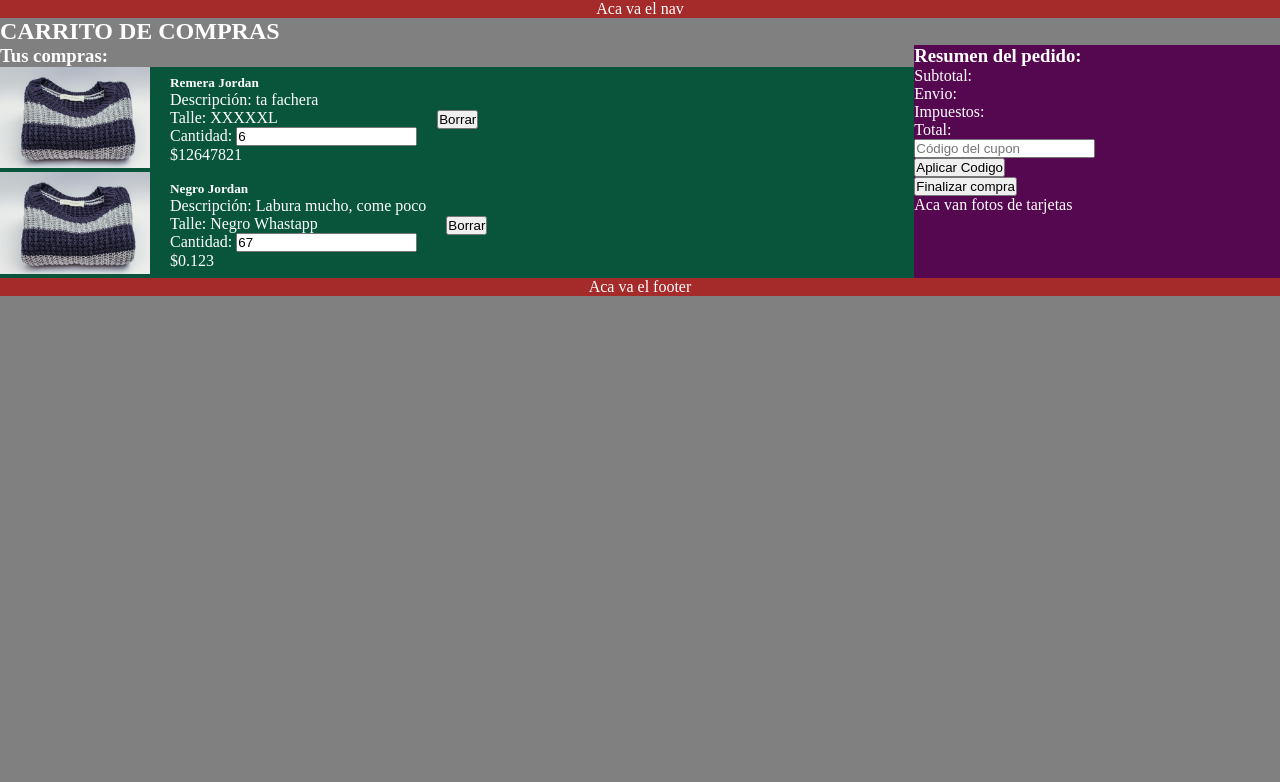
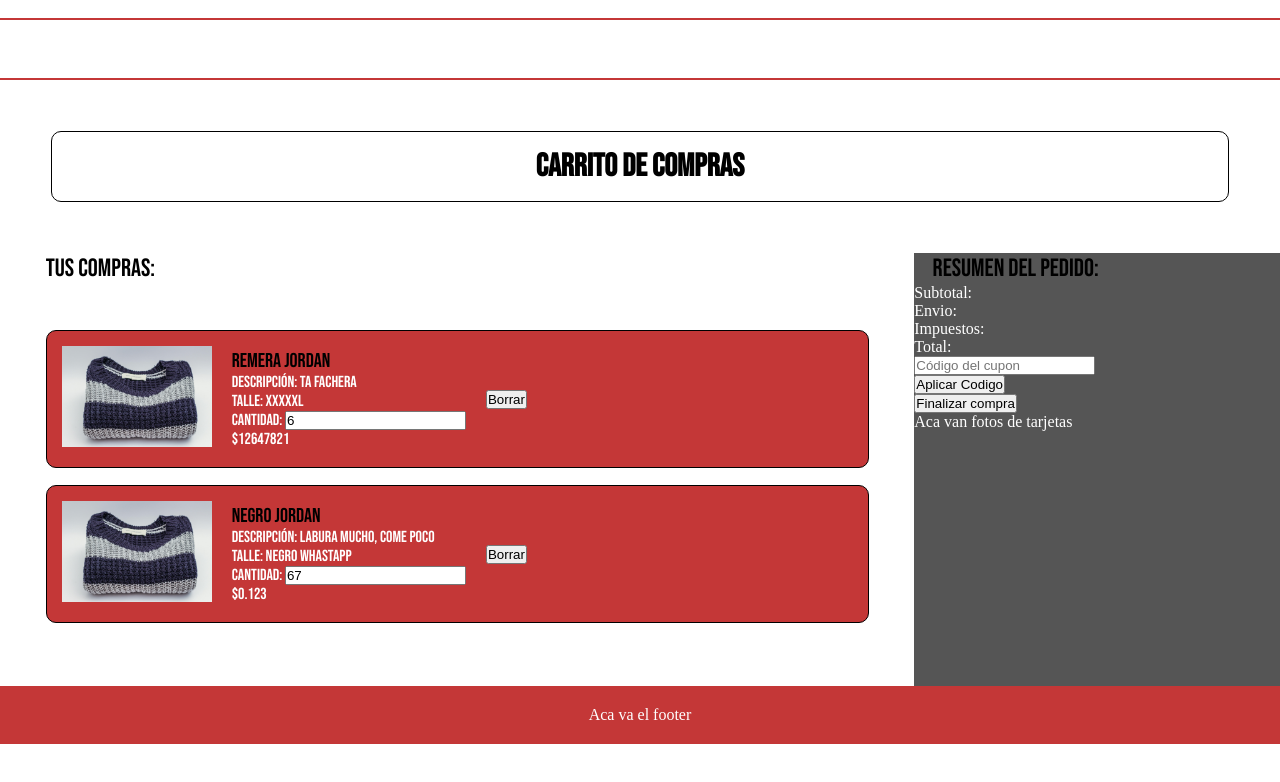
Before and after one commit to IgnacioLamC/Ases_ros, a plain HTML site: page templates/carrito.html in a window 1280 px wide. Drawn offline with Linux system fonts and the light colour scheme.

Commit message:
Avance carrito - html y css 1

```diff
--- a/static/CSS/carrito.css
+++ b/static/CSS/carrito.css
@@ -2,28 +2,95 @@
   margin: 0;
   padding: 0;
 }
+.titulo {
+  font-family: "Bebas Neue", sans-serif;
+  font-style: normal;
+  display: flex;
+  justify-content: center;
+  color: black;
+  font-size: 200%;
+  margin: 4%;
+ background-color:white;
+  border: 1px solid rgb(0, 0, 0);
+  border-radius: 10px;
+  padding: 15px;
+
+}
+header {
+  background-color: #c43737;
+}
+/*Nav copado*/
+nav {
+  display: flex;
+    justify-content: space-between;
+    align-items: center;
+    background: white;
+    padding: 15px 40px;
+    border-top: 2px solid #c43737;
+    border-bottom: 2px solid #c43737;
+  padding: 20px;
+}
+
+footer {
+  background-color: #c43737;
+
+  display: flex;
+  justify-content: center;
+  align-items: center;
+
+  padding: 20px;
+}
+
 body {
   color: white;
-  background-color: grey;
+  background-color: rgb(255, 255, 255);
 }
 aside {
-    background-color: rgb(85, 8, 79);
+  background-color: #555555;
   flex: 2;
 }
 .carrito {
   display: flex;
+
 }
 .seccion-lista-compras {
   flex: 5;
+
 }
 .lista-productos {
   list-style: none;
+  padding: 5%;
 }
-.item-carrito{
-    background-color: rgb(8, 85, 59);
+h3{
+    font-family: "Bebas Neue", sans-serif;
+  font-weight: 400;
+  font-style: normal;
+  display: flex;
+  justify-content: left;
+  padding-left: 5%;
+  color: black;
+  font-size: 25px;
+
+}
+h5 {
+  font-size: 20px;
+  color: black;
+  font-weight: 500;
+}
+.item-carrito {
+  font-family: "Bebas Neue", sans-serif;
+  font-style: normal;
+  background-color: #c43737;
   display: flex;
   align-items: center;
   gap: 20px;
+
+  border: 1px solid rgb(0, 0, 0);
+  border-radius: 10px;
+  padding: 15px;
+  position: relative;
+  transition: 0.3s;
+  margin-bottom: 2%;
 }
 .producto-info {
   min-width: 0px;
--- a/templates/carrito.html
+++ b/templates/carrito.html
@@ -5,30 +5,38 @@
     <meta name="viewport" content="width=device-width, initial-scale=1.0" />
     <title>Document</title>
     <link rel="stylesheet" href="../static/CSS/carrito.css" />
+    <link href="https://fonts.googleapis.com/css?family=Bebas+Neue" rel="stylesheet">.
   </head>
   <body>
-    <header style="background-color: brown;">
-        <nav style="display: flex; justify-content: center;">
+   <header>
+    <nav>
         <p>Aca va el nav</p>
     </nav>
 </header>
+
 <main>
-      <h2>CARRITO DE COMPRAS</h1>
+    <h2 class="titulo">CARRITO DE COMPRAS</h2>
+
     <div class="carrito">
+
         <section class="seccion-lista-compras">
             <h3>Tus compras:</h3>
+
             <ol id="compras" class="lista-productos">
-
             </ol>
         </section>
+
         <aside>
+
             <div>
                 <h3>Resumen del pedido:</h3>
+
                 <p>Subtotal:</p>
                 <p>Envio:</p>
                 <p>Impuestos:</p>
                 <p>Total:</p>
             </div>
+
             <div>
                 <form action="">
                     <input type="text" placeholder="Código del cupon">
@@ -36,15 +44,20 @@
                     <button>Aplicar Codigo</button>
                 </form>
             </div>
+
             <button>Finalizar compra</button>
+
             <div>
                 <p>Aca van fotos de tarjetas</p>
             </div>
+
         </aside>
+
     </div>
 </main>
-    <footer style="background-color: brown;">
-        <p style="display: flex; justify-content: center;">Aca va el footer</p>
+
+<footer>
+    <p>Aca va el footer</p>
 </footer>
 
     <script src="..\static\JS\carrito.js"></script>
```
Lines whose indentation alone changed are shown as unchanged.
